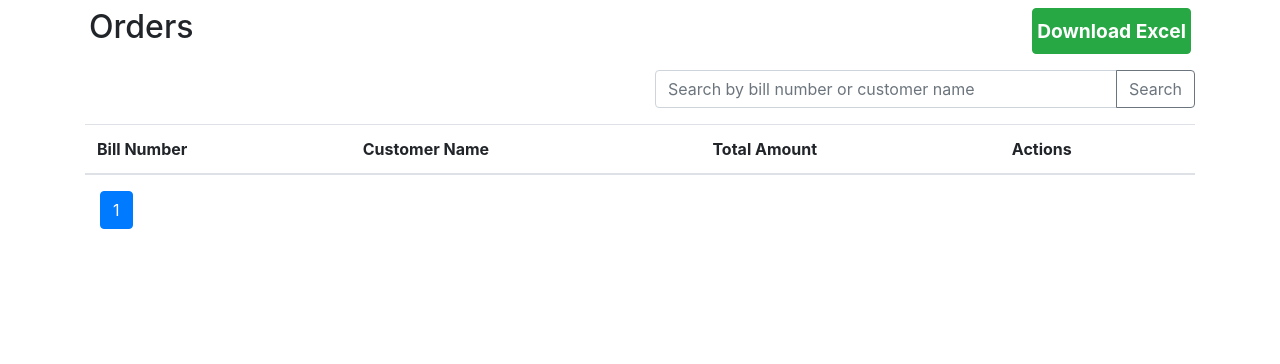
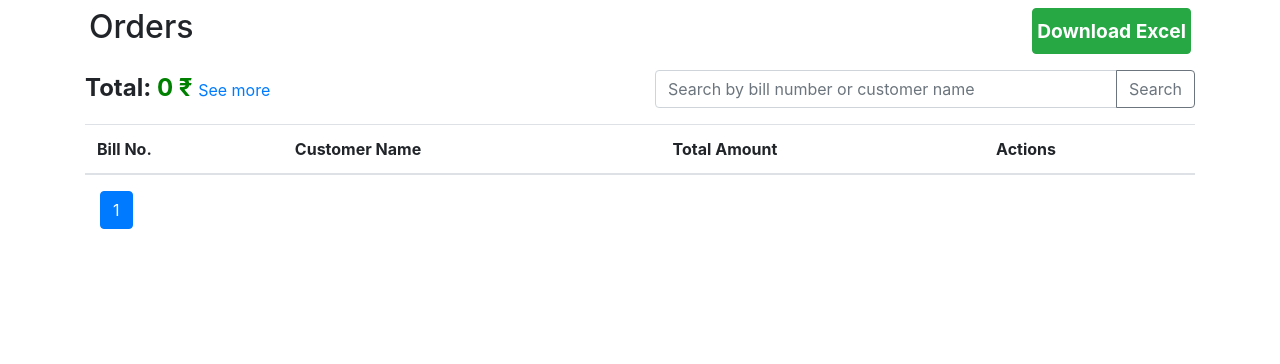
Before and after one commit to henishpatel9045/sweetDealerDataEntry, a Django app: page /order/list/ in a window 1280 px wide. Shown: the part 56-420 px from the top of the page. Run offline with Django 4.2, Linux system fonts and the light colour scheme; the visitor is signed in with stand-in values (Sample User, id 1); data that the repository does not hold is empty; some libraries are stand-ins or nearby versions.

Commit message:
dealer summary added

```diff
--- a/core/templates/order/base.html
+++ b/core/templates/order/base.html
@@ -23,6 +23,7 @@
       color: #3c763d;
     }
   </style>
+  {% load custom_filters %}
 </head>
 
 <body>
--- a/core/templates/order/list_orders.html
+++ b/core/templates/order/list_orders.html
@@ -1,9 +1,11 @@
 {% extends "order/base.html" %} {% block content %}
+{% load custom_filters %}
 <div class="w-full">
   {% if user.is_superuser %}
   <div class="row mb-3 flex justify-content-between mx-1">
     <h1 style="font-size: 2rem">Orders</h1>
-    <button class="btn btn-success text-white font-weight-bold p-1" style="font-size: 1.2rem" onclick="downloadExcel();">
+    <button class="btn btn-success text-white font-weight-bold p-1" style="font-size: 1.2rem"
+      onclick="downloadExcel();">
       Download Excel
     </button>
   </div>
@@ -12,11 +14,15 @@
 
   {% endif %}
 
-  <div class="row mb-3 flex justify-content-end">
+  <div class="row mb-3 flex justify-content-end" style="row-gap: 0.5rem;">
+    <div class="col-12 col-lg-6" style="text-align: left; background-color">
+      <span style="font-size: 1.5rem; font-weight: bold;">Total: </span>
+      <span style="font-size: 1.5rem; font-weight: bold; color: green;"">{{total_summary.user_total|intcomma}} ₹ <a href="/order/dealer/total" style="font-size: 1rem;" class="btn-xs btn-link">See more</a></span>
+    </div>
     <div class="col-12 col-lg-6">
       <form class="input-group" method="get">
-        <input type="text" class="form-control" id="search" name="search" placeholder="Search by bill number or customer name"
-          value="{{ request.GET.search|default:'' }}" />
+        <input type="text" class="form-control" id="search" name="search"
+          placeholder="Search by bill number or customer name" value="{{ request.GET.search|default:'' }}" />
         <div class="input-group-append">
           <button class="btn btn-outline-secondary" type="submit" id="search-button">
             <i class="fa fa-search"></i> Search
@@ -28,7 +34,7 @@
   <table class="w-full table table-striped">
     <thead>
       <tr>
-        <th>Bill Number</th>
+        <th>Bill No.</th>
         <th>Customer Name</th>
         {% comment %}
         <th>Date</th>
@@ -49,7 +55,7 @@
         <td>{{ order.date }}</td>
         {% endcomment %}
         <td style="color: green; font-weight: bold">
-          {{ order.total_amount }} ₹
+          {{ order.total_amount|intcomma }} ₹
         </td>
         {% comment %}
         <td>
--- /dev/null
+++ b/core/templatetags/custom_filters.py
@@ -0,0 +1,8 @@
+from django import template
+
+register = template.Library()
+
+
+@register.filter
+def intcomma(value):
+    return "{:,}".format(value)
--- a/core/urls.py
+++ b/core/urls.py
@@ -1,5 +1,12 @@
 from django.urls import path
-from .views import order_delete, view_orders, order_edit, order_add, download_excel
+from .views import (
+    order_delete,
+    view_orders,
+    order_edit,
+    order_add,
+    download_excel,
+    dealer_total_detail,
+)
 
 
 urlpatterns = [
@@ -8,4 +15,5 @@ urlpatterns = [
     path("edit/<int:pk>/", order_edit, name="edit_order"),
     path("delete/<int:pk>/", order_delete, name="delete_order"),
     path("download/", download_excel, name="download_excel"),
+    path("dealer/total", dealer_total_detail, name="total_detail"),
 ]
--- a/core/views.py
+++ b/core/views.py
@@ -1,12 +1,15 @@
+import math
 from django.shortcuts import render, redirect
 from django.contrib.auth.decorators import login_required
 from django.views.generic.edit import CreateView
 from django.urls import reverse_lazy
 from django.contrib import messages
-from django.db.models import Q
+from django.db.models import Q, Sum, Count
 from django.core.paginator import Paginator
 from django.utils import timezone
 from django.http.response import HttpResponse, JsonResponse
+from django.contrib.auth import get_user_model
+from core.constants import BILL_PER_BOOK
 
 from export.excel import export_data
 
@@ -15,6 +18,8 @@ from .forms import OrderForm
 import logging
 
 logger = logging.getLogger(__name__)
+
+User = get_user_model()
 
 
 class OrderCreateView(CreateView):
@@ -80,6 +85,16 @@ def order_edit(request, pk):
 def view_orders(request):
     search = request.GET.get("search", None)
 
+    total_summary = (
+        Order.objects.prefetch_related("dealer")
+        .filter(dealer=request.user)
+        .aggregate(
+            user_total=Sum("total_amount"),
+            total_orders=Count("pk"),
+        )
+    )
+    total_summary["user_total"] = total_summary["user_total"] or 0
+    total_summary["total_orders"] = total_summary["total_orders"] or 0
     if search:
         search = search.strip()
         dealer_orders = (
@@ -107,7 +122,11 @@ def view_orders(request):
     page_number = request.GET.get("page")
     page = paginator.get_page(page_number)
     # Render the template with dealer_orders
-    return render(request, "order/list_orders.html", {"page": page})
+    return render(
+        request,
+        "order/list_orders.html",
+        {"page": page, "total_summary": total_summary},
+    )
 
 
 @login_required
@@ -126,3 +145,48 @@ def download_excel(request):
     except Exception as e:
         logger.exception(e)
         return JsonResponse({"detail": "error occurred"})
+
+
+@login_required
+def dealer_total_detail(request):
+    try:
+        qs = (
+            Order.objects.prefetch_related("dealer")
+            .all()
+            .values_list("dealer", "bill_number", "total_amount", "amount_paid")
+        )
+        books = []
+        issued_books = User.objects.all().values_list("books", flat=True)
+        for i in issued_books:
+            for a in i:
+                books.append(a)
+        books.sort()
+
+        if request.user.is_superuser:
+            data = []
+            for book in books:
+                filtered_qs = list(filter(lambda x: math.ceil(x[1] / BILL_PER_BOOK) == book, qs))
+                data.append(
+                    {
+                        "book": book,
+                        "total": sum([i[2] for i in filtered_qs]) or 0,
+                        "paid": sum([i[3] for i in filtered_qs]) or 0,
+                        "total_orders": len(filtered_qs),
+                    }
+                )
+        else:
+            data = []
+            for book in request.user.books:
+                filtered_qs = list(filter(lambda x: math.ceil(x[1] / BILL_PER_BOOK) == book, qs))
+                data.append(
+                    {
+                        "book": book,
+                        "total": sum([i[2] for i in filtered_qs]) or 0,
+                        "paid": sum([i[3] for i in filtered_qs]) or 0,
+                        "total_orders": len(filtered_qs),
+                    }
+                )
+        return render(request, "order/total_summary.html", {"data": data})
+    except Exception as e:
+        logger.exception(e)
+        return JsonResponse({"detail": "error occurred"})
--- a/custom_auth/admin.py
+++ b/custom_auth/admin.py
@@ -77,5 +77,4 @@ class UserAdmin(BaseUserAdmin):
             return messages.error(request, msg)
 
 
-
 admin.site.register(User, UserAdmin)
```
Also changed, not shown: core/templates/order/total_summary.html (added, +26 -0 lines), core/templatetags/__init__.py (added).
